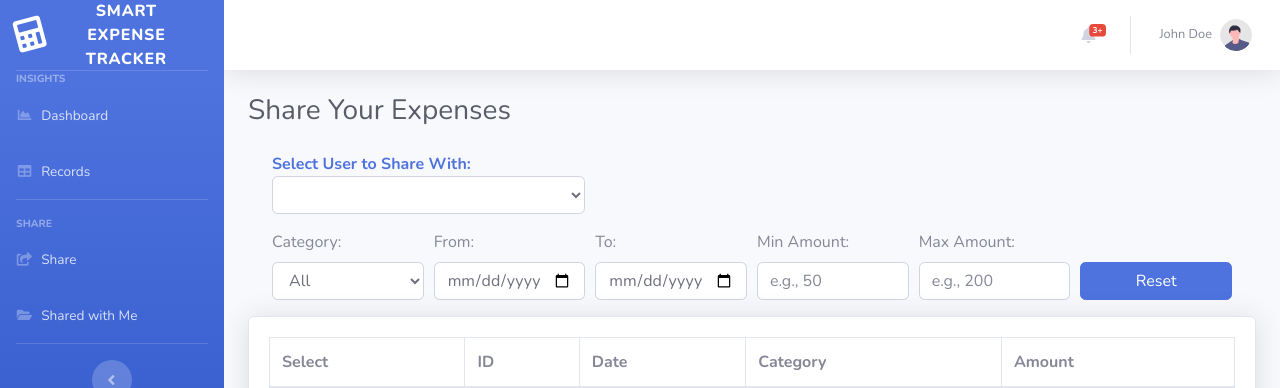
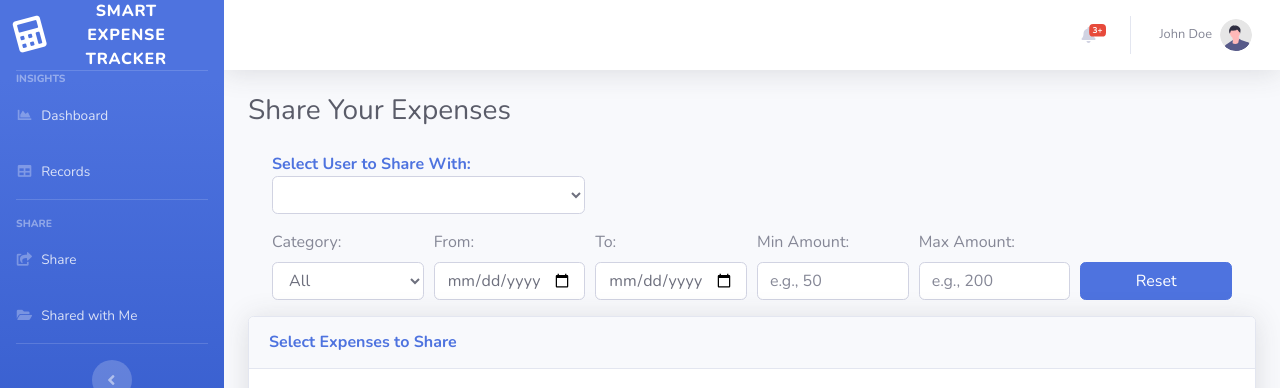
Before and after one commit to ptt0610/CITS5505-Group-6-_-Smart-Expense-Tracker-Analyzer, a Flask app: page /share in a window 1280 px wide. Shown: the top 388 px of the page. Run offline with Flask 3, Linux system fonts and the light colour scheme; lists and menus that the app fills with data are empty; some libraries are stand-ins or nearby versions.

Commit message:
Add header for expense selection table in share.html
- Inserted a card-header with the title "Select Expenses to Share" above the expenses table.

```diff
--- a/templates/share.html
+++ b/templates/share.html
@@ -73,6 +73,10 @@
 
 <!-- Expense Table for record selection -->
 <div class="card shadow mb-4">
+    <div class="card-header py-3">
+        <h6 class="m-0 font-weight-bold text-primary">Select Expenses to Share</h6>
+    </div>
+
     <div class="card-body">
         <div class="table-responsive">
             <table class="table table-bordered" id="shareTable" width="100%" cellspacing="0">
@@ -106,6 +110,7 @@
 {% endblock %}
 
 {% block footer_extra %}
+
 <!-- Data table plugins -->
 <script src="{{ url_for('static', filename='vendor/datatables/jquery.dataTables.min.js') }}"></script>
 <script src="{{ url_for('static', filename='vendor/datatables/dataTables.bootstrap4.min.js') }}"></script>
```
